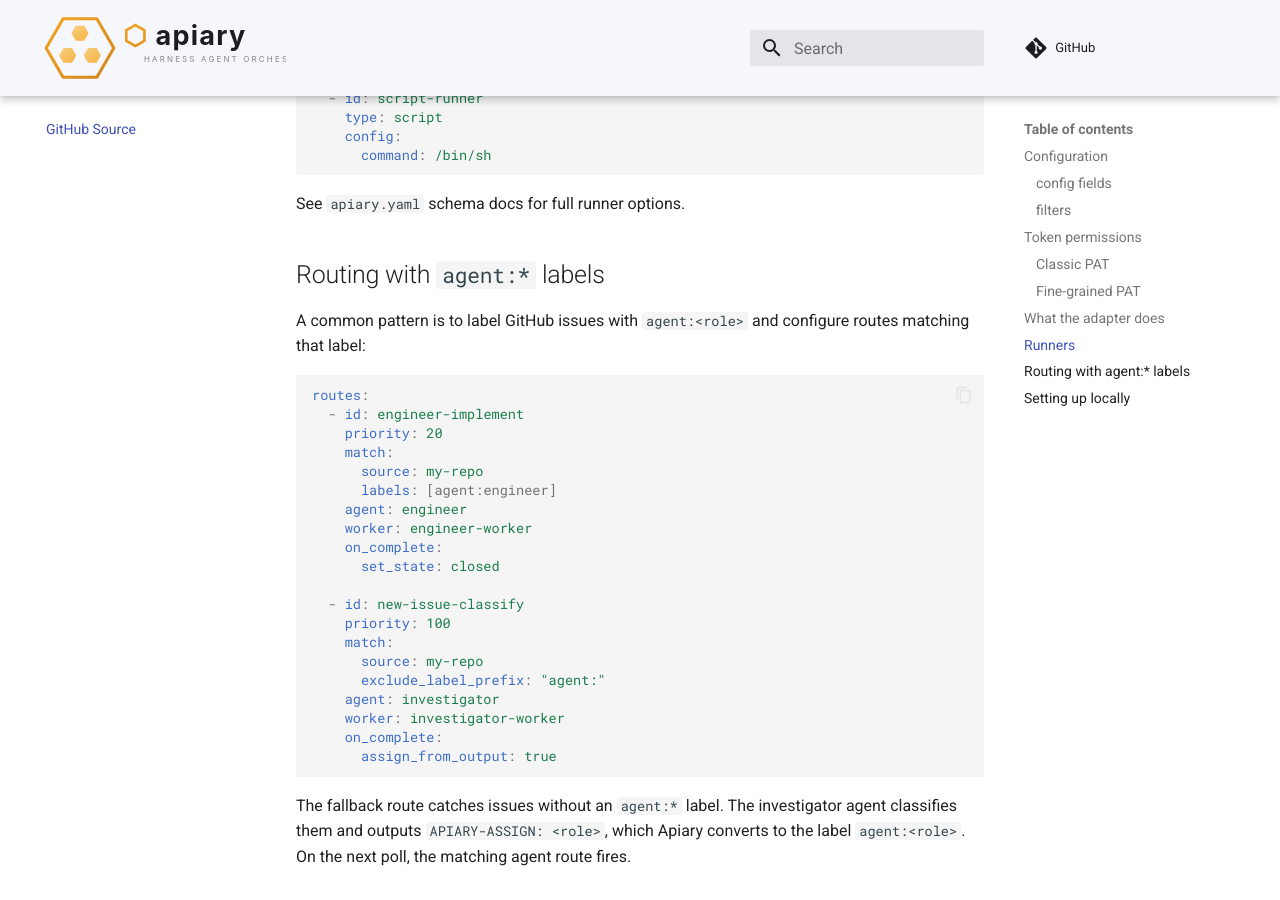
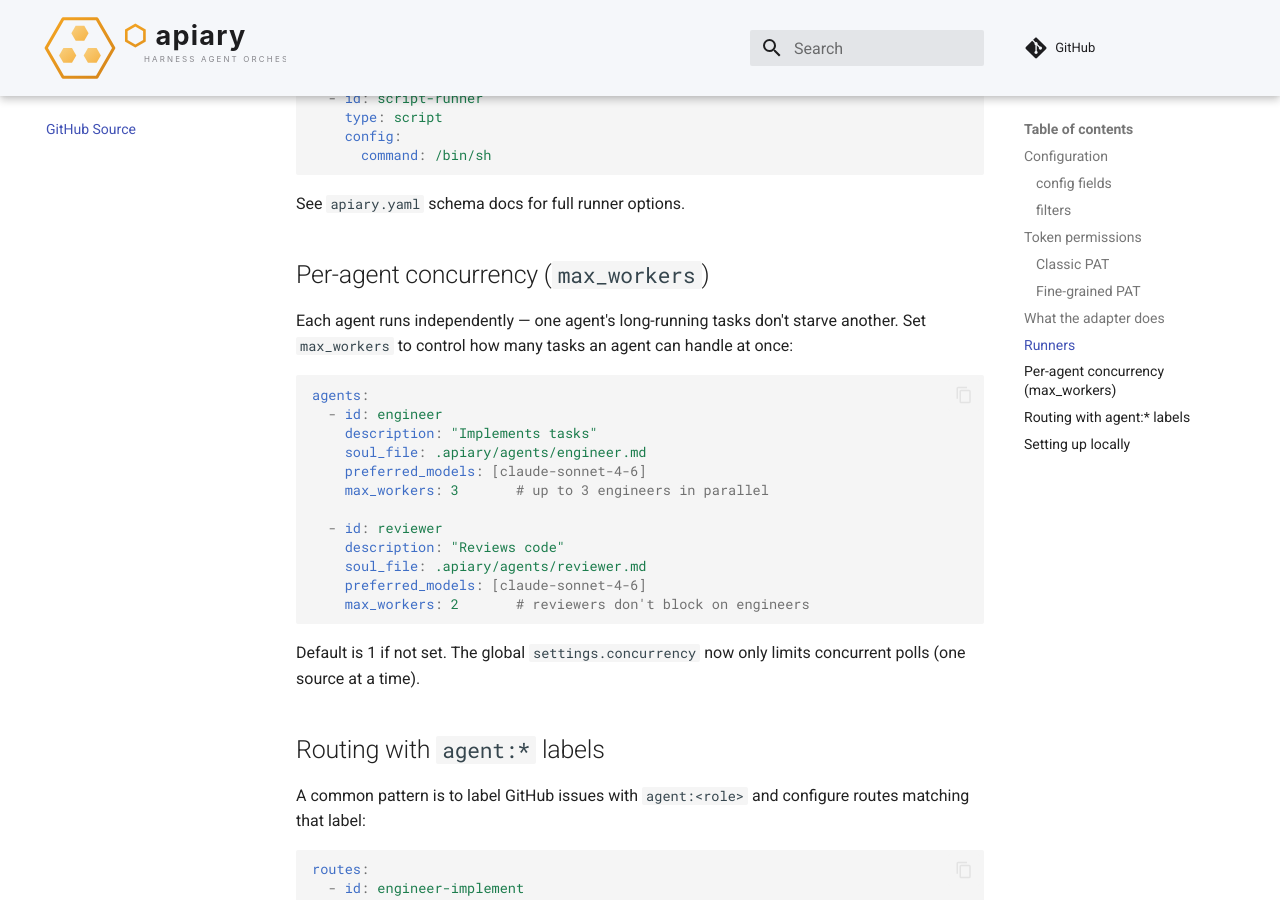
Before and after one commit to orlandoburli/apiary, an MkDocs documentation site: the page built from docs/github-source.md, in a window 1280 px wide and 900 px high, scrolled down 2831 px. Built offline with MkDocs 1.6.1 and Material for MkDocs 9.7.7, drawn with Linux system fonts in a browser that asks for light colours; comment, search, counter and statistics services are not loaded.

Commit message:
feat: per-agent max_workers + deduplicate dashboard status indicator

````diff
--- a/docs/github-source.md
+++ b/docs/github-source.md
@@ -96,6 +96,30 @@ runners:
 
 See `apiary.yaml` schema docs for full runner options.
 
+## Per-agent concurrency (`max_workers`)
+
+Each agent runs independently — one agent's long-running tasks don't starve
+another. Set `max_workers` to control how many tasks an agent can handle at
+once:
+
+```yaml
+agents:
+  - id: engineer
+    description: "Implements tasks"
+    soul_file: .apiary/agents/engineer.md
+    preferred_models: [claude-sonnet-4-6]
+    max_workers: 3       # up to 3 engineers in parallel
+
+  - id: reviewer
+    description: "Reviews code"
+    soul_file: .apiary/agents/reviewer.md
+    preferred_models: [claude-sonnet-4-6]
+    max_workers: 2       # reviewers don't block on engineers
+```
+
+Default is 1 if not set. The global `settings.concurrency` now only limits
+concurrent polls (one source at a time).
+
 ## Routing with `agent:*` labels
 
 A common pattern is to label GitHub issues with `agent:<role>` and configure routes matching that label:
````
Also changed, not shown: 5 other files.
